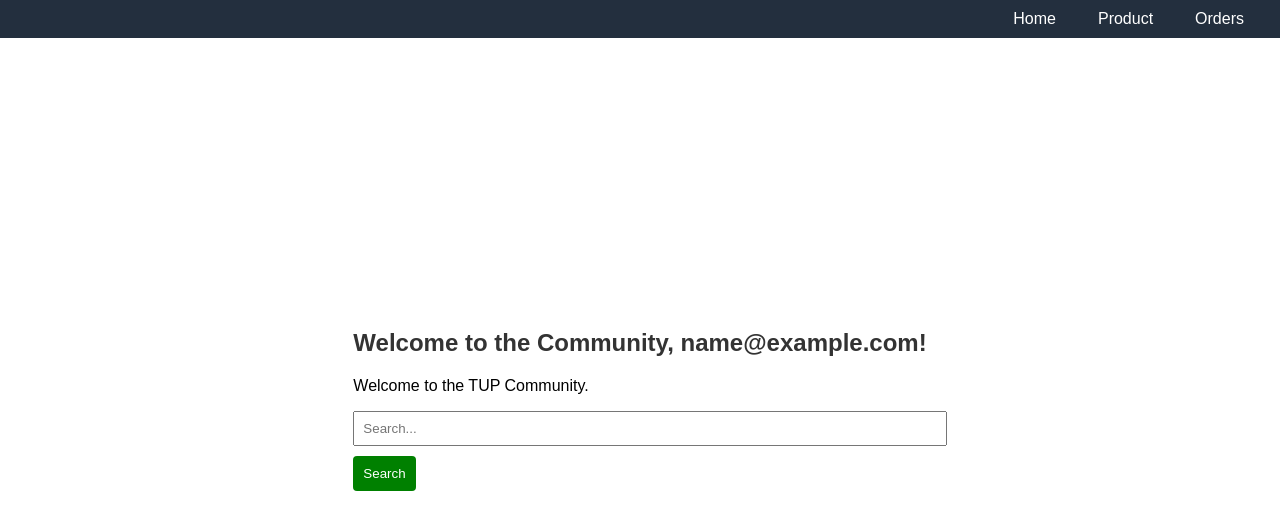
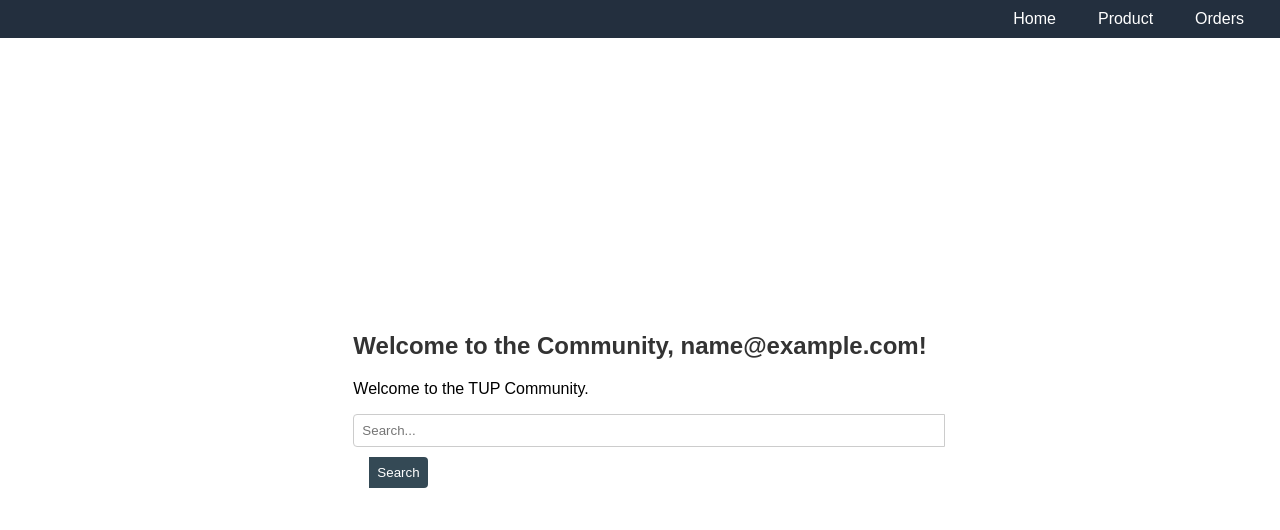
Before and after one commit to nylRmon/Web-Dev-Proj, a React (Create React App) app in the folder webdevproj/: page / in a window 1280 px wide. Both pictures are taken after typing "name@example.com", "Sample123" into the empty fields and a click on the button "Login". Shown: the top 530 px of the page. Built offline with nearby package versions, Linux system fonts and the light colour scheme.

Commit message:
linked search button to product page

```diff
--- a/webdevproj/src/App.css
+++ b/webdevproj/src/App.css
@@ -89,3 +89,24 @@ a:hover {
 #home-link {
   margin-right: auto;
 }
+/*Search-bar*/
+.search-container input {
+  flex: 1;
+  padding: 8px;
+  border: 1px solid #ccc;
+  border-radius: 4px 0 0 4px;
+}
+
+.search-container button {
+  padding: 8px;
+  background-color: #344955; /* Match the navigation bar hover color */
+  color: #fff;
+  border: none;
+  border-radius: 0 4px 4px 0;
+  cursor: pointer;
+  transition: background-color 0.3s ease;
+}
+
+.search-container button:hover {
+  background-color: #232f3e; /* Darker shade on hover */
+}
--- a/webdevproj/src/Forumhome.js
+++ b/webdevproj/src/Forumhome.js
@@ -1,4 +1,5 @@
 import React from "react";
+import { Link } from "react-router-dom";
 
 const ForumHome = ({ user }) => (
   <div>
@@ -8,7 +9,10 @@ const ForumHome = ({ user }) => (
     {/* Search bar */}
     <div className="search-container">
       <input type="text" placeholder="Search..." />
-      <button type="submit">Search</button>
+      {/* Use Link to navigate to the order page */}
+      <Link to="/products">
+        <button type="submit">Search</button>
+      </Link>
     </div>
   </div>
 );
```
